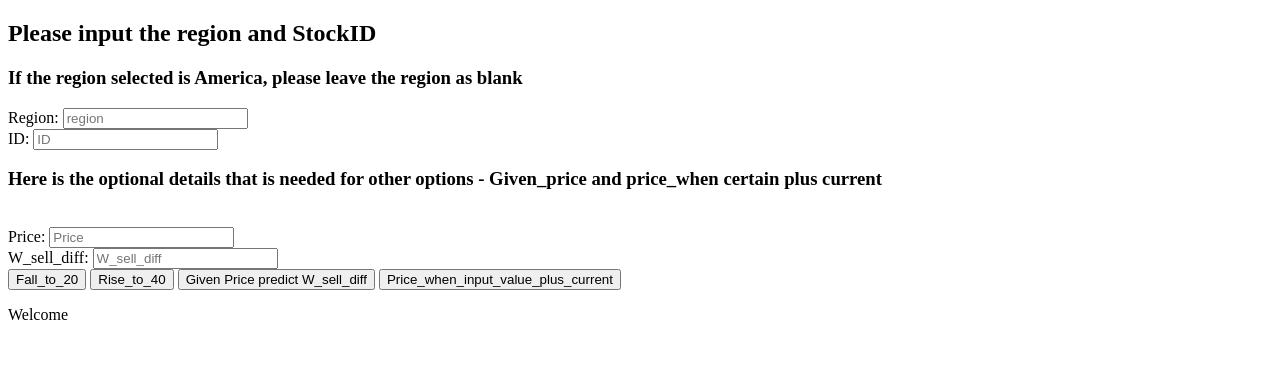
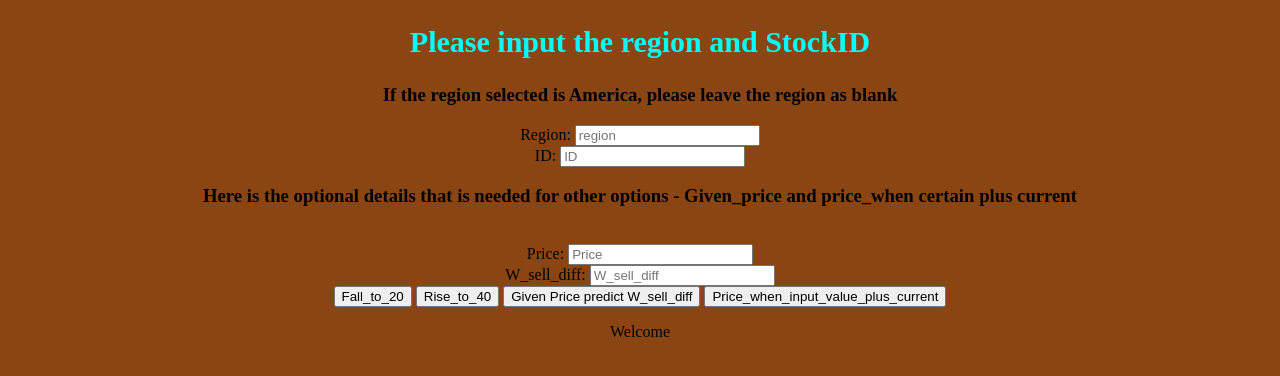
Before and after one commit to riggy420/website, a Flask app: page / in a window 1280 px wide. Shown: the top 376 px of the page. Run offline with Flask 3, Linux system fonts and the light colour scheme.

Commit message:
successful attached the stylesheet and make everything align at cetner

```diff
--- /dev/null
+++ b/static/index.css
@@ -0,0 +1,9 @@
+body {
+    background-color: saddlebrown;
+    text-align: center;
+}
+
+h2{
+    color:aqua;
+    font-size: 30px;
+}
--- a/templates/index.html
+++ b/templates/index.html
@@ -2,12 +2,15 @@
 
 {% block head %}
         <title>LDR is gay</title>
+
+<link rel="stylesheet"  type="text/css" href="{{url_for('.static', filename='index.css')}}">
+
+
 {% endblock head %}
 
 {% block body %}
 
-<!-- <form method="post" action="http://localhost:5000/result"> -->
-<!-- <form method="post" > -->
+
 
 {% if error%}
 <p><strong>{{error}}</strong></p>
@@ -35,12 +38,12 @@
 <input type="text" id="W_sell_diff" name="W_sell_diff" placeholder="W_sell_diff">
 
 <br>
-
+<div name="button-container">
 <button type="submit" name="btn" value="Fall_to_20">Fall_to_20</button>
 <button type="submit" name="btn" value="Rise_to_40">Rise_to_40</button>
 <button type="submit" name="btn" value="Reflective_Price">Given Price predict W_sell_diff</button>
 <button type="submit" name="btn" value="Price_when_ten_plus_current">Price_when_input_value_plus_current</button>
-
+</div>
 
 <p> Welcome </p>
 {% endblock body %}
--- a/templates/result.html
+++ b/templates/result.html
@@ -2,8 +2,8 @@
 
 {% block head %}
         <title>LDR is gay</title>
-        <!-- <script type = "text/javascript" src = "{{ url_for('static', filename = 'result.js') }}" ></script>  -->
-{% endblock head %}
+        <link rel="stylesheet" type="text/css" href="/cssfile/index.css">
+        {% endblock head %}
 
 {% block body %}
 
```
